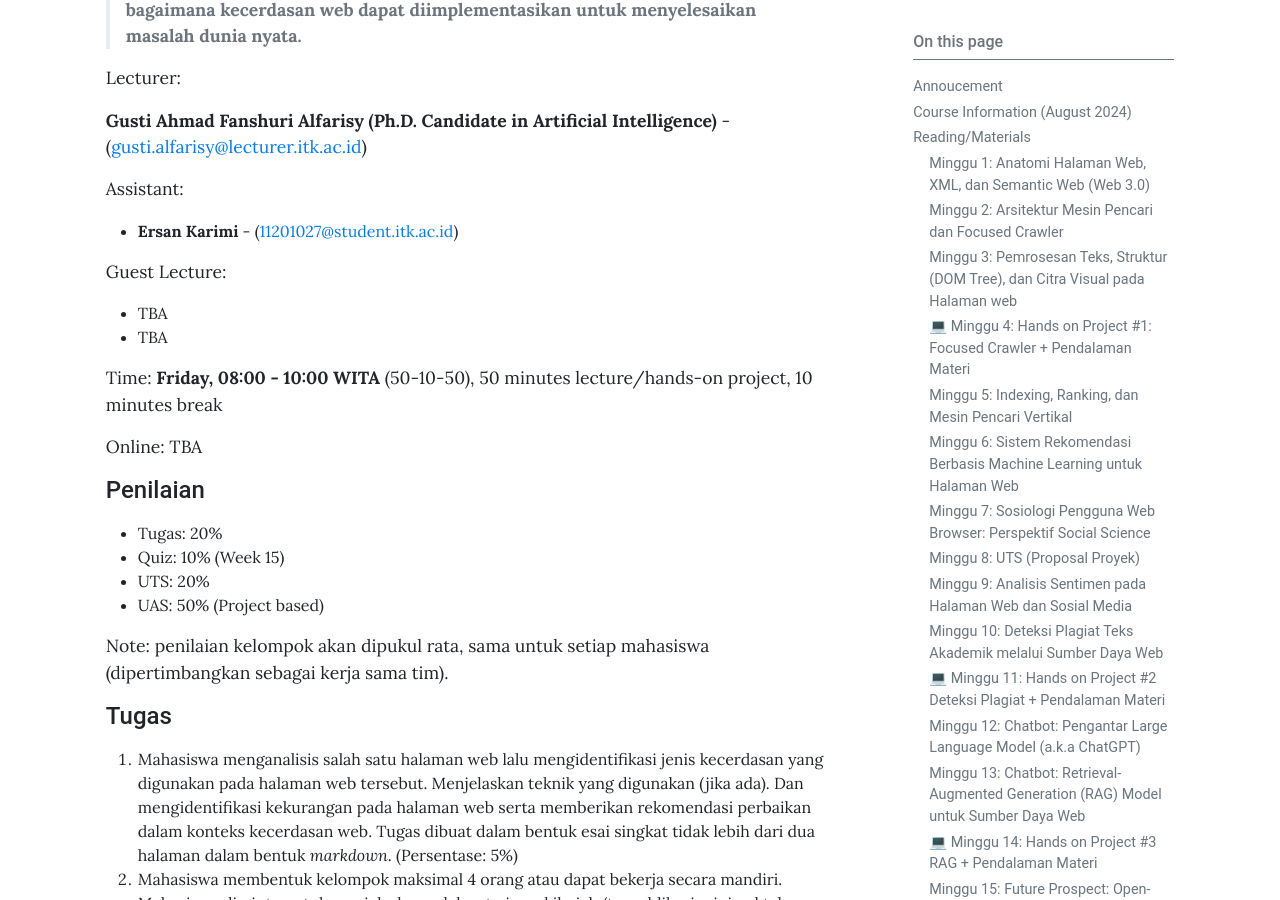
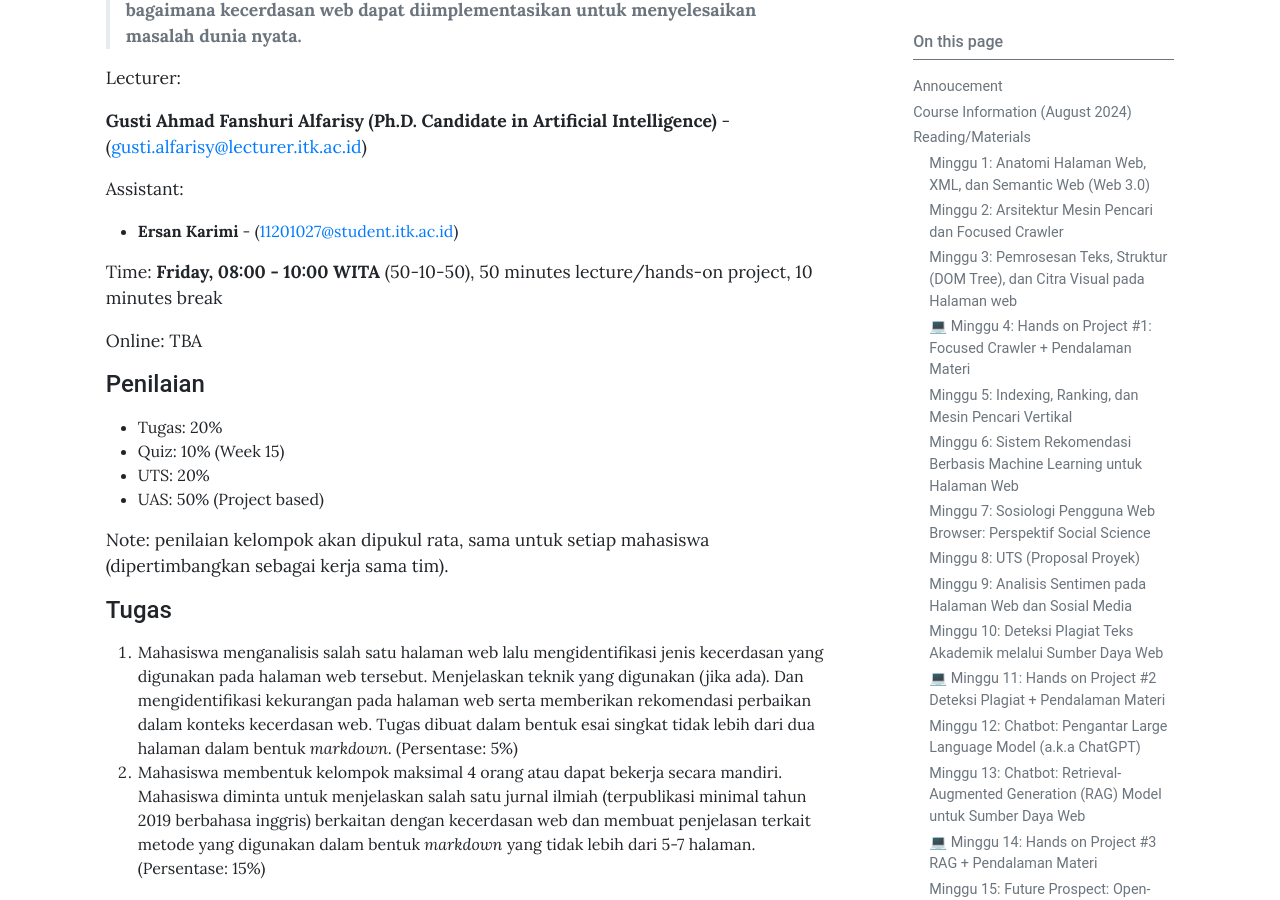
Before and after one commit to gusti-alfarisy/gusti-alfarisy.github.io, a Jekyll site: the page built from pages/mk/web.md, in a window 1280 px wide and 900 px high, scrolled down 1281 px. Built offline with Jekyll 4.4.1, drawn with Linux system fonts in a browser that asks for light colours.

```diff
--- a/pages/mk/web.md
+++ b/pages/mk/web.md
@@ -44,10 +44,12 @@ Assistant:
 
 [//]: # (Asisten membantu mahasiswa ihwal kelancaran proses belajar mengajar. Utamanya dalam membantu memonitor pengerjaan proyek. Mahasiswa dapat berkonsultasi dengan asisten dalam hal administrasi perkuliahan dan proyek.)
 
-Guest Lecture:
+[//]: # (Guest Lecture:)
 
-- TBA
-- TBA
+[//]: # ()
+[//]: # (- TBA)
+
+[//]: # (- TBA)
 
 
 Time: **Friday, 08:00 - 10:00 WITA** (50-10-50), 50 minutes lecture/hands-on project, 10 minutes break
```
